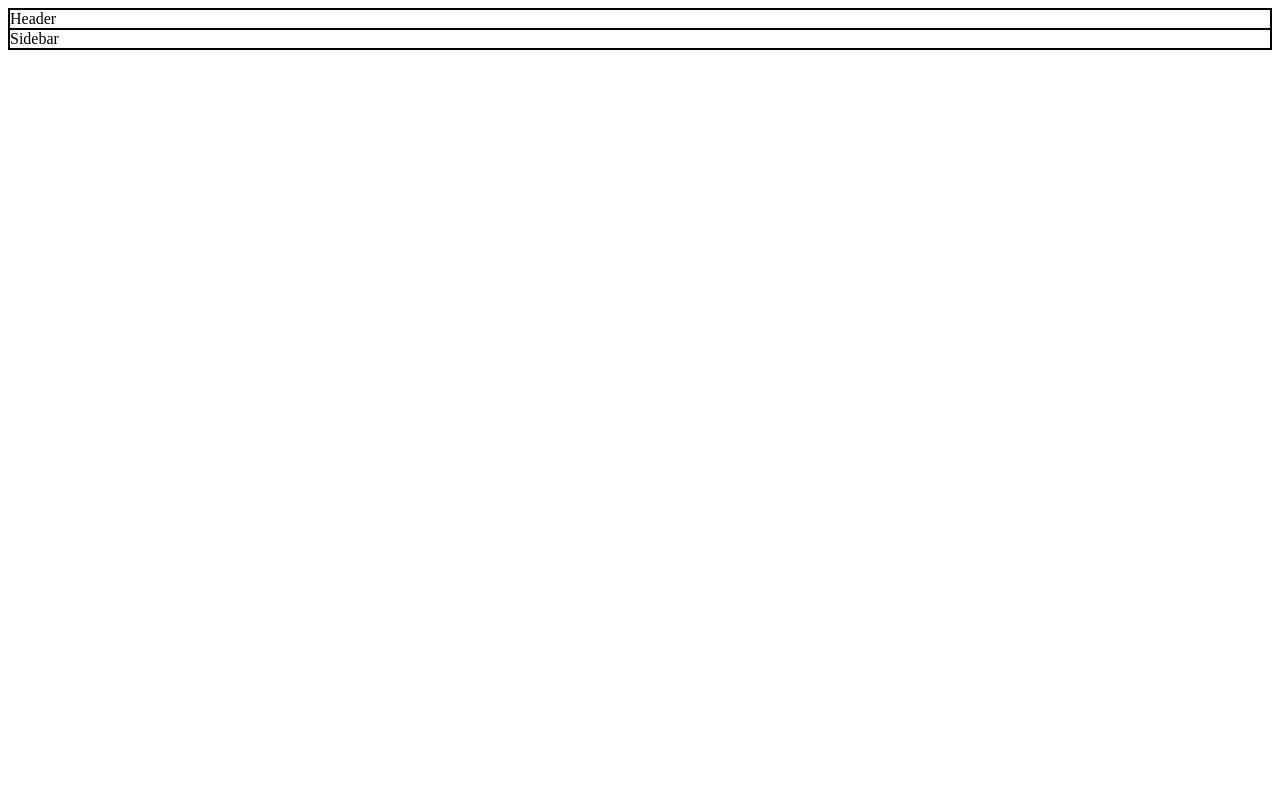
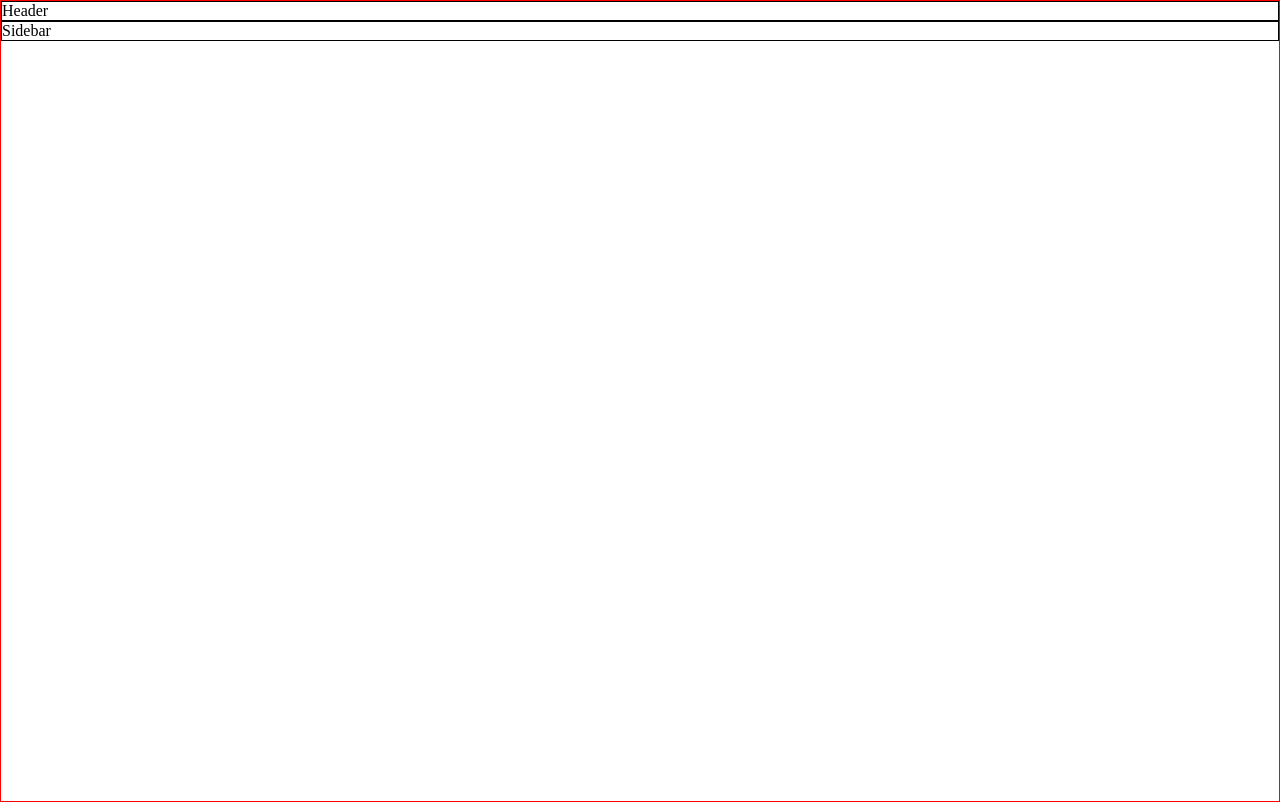
Before and after one commit to Jonathanko52/trpgplatform, a Next.js app: page / in a window 1280 px wide. Built offline with nearby package versions, Linux system fonts and the light colour scheme.

Commit message:
body size set

```diff
--- a/pages/index.js
+++ b/pages/index.js
@@ -3,14 +3,20 @@ import Sidebar from "./presentational/sidebar";
 import { createUseStyles } from "react-jss";
 
 export const useStyles = createUseStyles({
-  header: { border: "solid 1px" },
+  home: {
+    display: "flex",
+    flexDirection: "column",
+    minHeight: "100vh",
+    border: "solid 1px red",
+    margin: "-8px",
+  },
 });
 
 export default function Home() {
   const classes = useStyles();
 
   return (
-    <div className={classes.header}>
+    <div className={classes.home}>
       <Header></Header>
       <Sidebar></Sidebar>
     </div>
```
